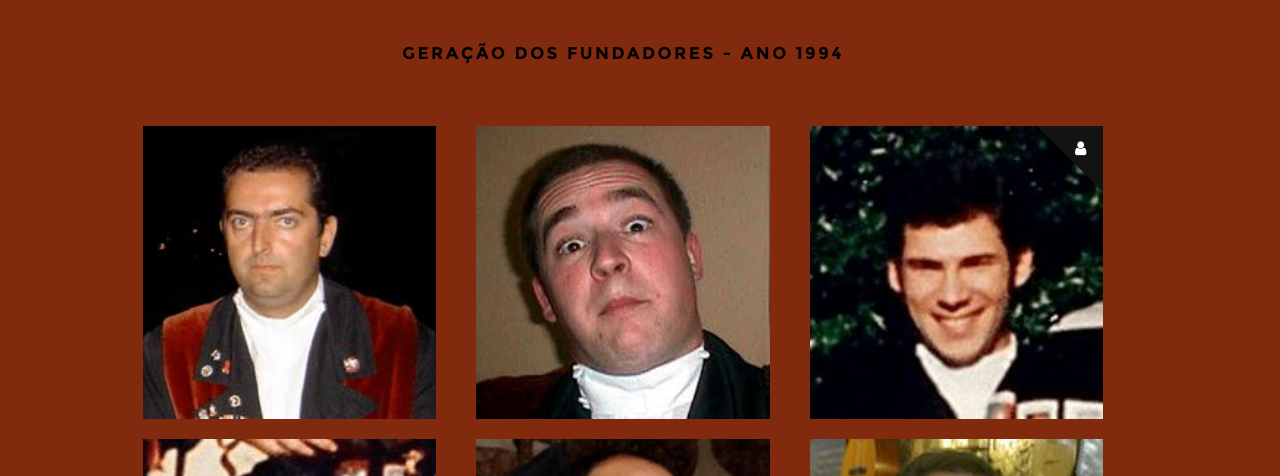
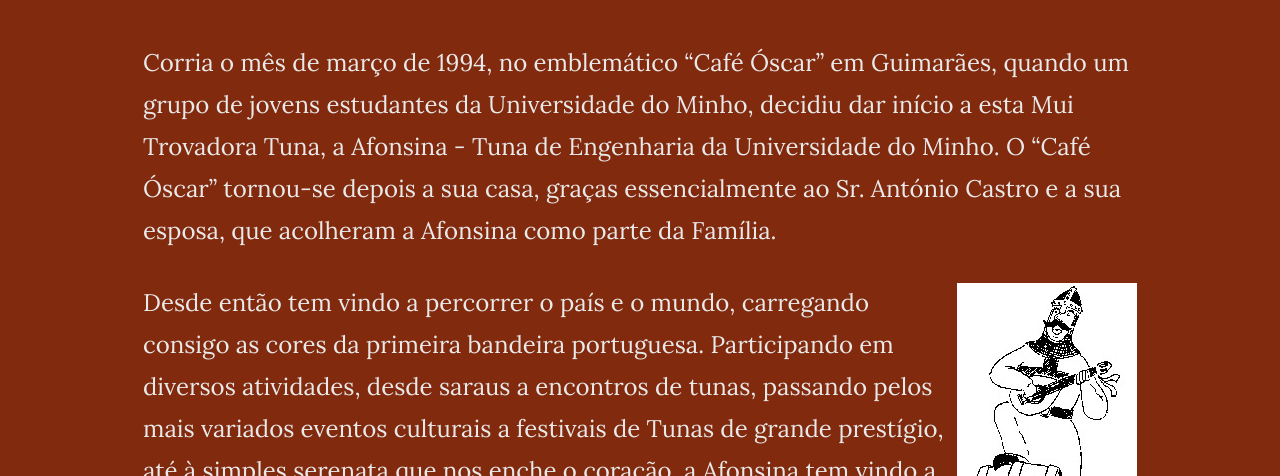
Before and after one commit to ifmf/Website-Afonsina, a plain HTML site: page sobre.html in a window 1280 px wide. Shown: the part 324-800 px from the top of the page. Drawn offline with nearby package versions, Linux system fonts and the light colour scheme; files whose address does not match are found by name.

Commit message:
Update sobre.html

```diff
--- a/sobre.html
+++ b/sobre.html
@@ -141,7 +141,7 @@
                 <div class="row">
                     <div class="col-xs-12">
                         <div class="tab-content py-3 px-3 px-sm-0" id="nav-tabContent" style="text-align: left;">
-                            <div class="tab-pane fade" id="historia" role="tabpanel" aria-labelledby="nav-historia-tab">
+                            <div class="tab-pane fade active show" id="historia" role="tabpanel" aria-labelledby="nav-historia-tab">
                                 <p>
                                     Corria o mês de março de 1994, no emblemático “Café Óscar” em Guimarães, quando um
                                     grupo de jovens
@@ -255,7 +255,7 @@
                                     Tuna. <br>
                                 </p>
                             </div>
-                            <div class="tab-pane fade active show" id="afonsinos" role="tabpanel" aria-labelledby="nav-afonsinos-tab">
+                            <div class="tab-pane fade" id="afonsinos" role="tabpanel" aria-labelledby="nav-afonsinos-tab">
                                 <div class="section-header has-bottom-sep aos-init aos-animate" data-aos="fade-up" id="0geracao">
                                     <div class="col-full">
                                         <h1 id="h1_0" class="subhead subhead--dark">Geração dos Fundadores - Ano 1994</h1>
```
